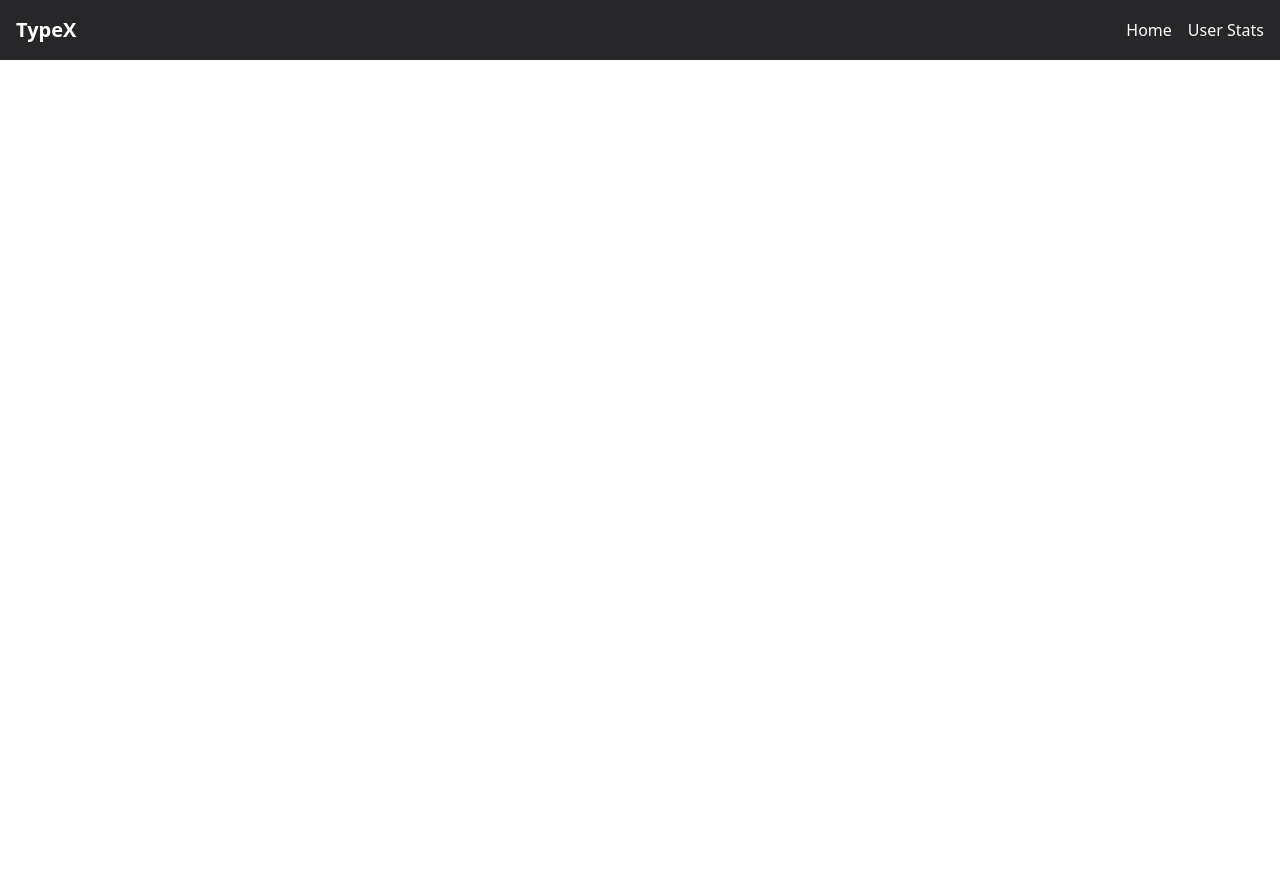
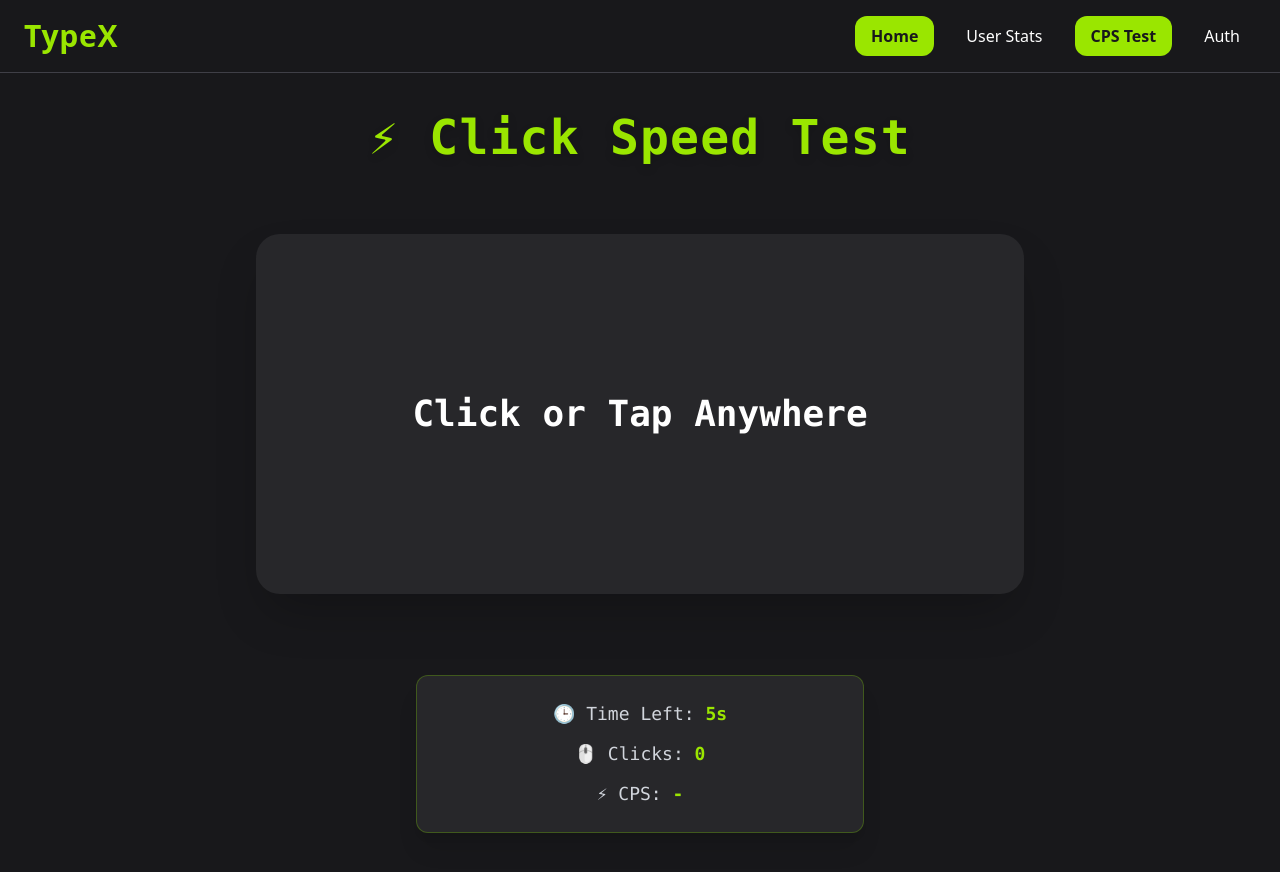
Before and after one commit to lakshay776/MonkeyType, a React (Vite) app in the folder MonkeyType/: page /CPS in a window 1280 px wide. Before the commit the page ends 800 px from the top, so only its background shows below. Built offline with nearby package versions, Linux system fonts and the light colour scheme.

Commit message:
improved the syling and also added the Authentication page. Next is to configure it to firebase and then handle the routing due to authentication

```diff
--- a/MonkeyType/package.json
+++ b/MonkeyType/package.json
@@ -13,6 +13,7 @@
     "@tailwindcss/vite": "^4.1.4",
     "axios": "^1.8.4",
     "chart.js": "^4.4.9",
+    "framer-motion": "^12.7.4",
     "react": "^19.0.0",
     "react-chartjs-2": "^5.3.0",
     "react-dom": "^19.0.0",
--- a/MonkeyType/src/App.jsx
+++ b/MonkeyType/src/App.jsx
@@ -1,9 +1,11 @@
 import ResultProvider from './assets/context/ResultPrvider'
 import Textarea from './components/TextArea'
 import Result from './components/Result'
-
+import Auth from './components/Auth'
 import { BrowserRouter as Router, Routes, Route } from 'react-router-dom'
 import Navbar from './components/Navbar'
+import CPS from './components/CPS'
+
 const App = () => {
   return (
     <ResultProvider>
@@ -11,7 +13,10 @@ const App = () => {
         <Navbar />
         <Routes>
           <Route path="/" element={<Textarea />} />
+          {/* <Route path="/Auth" element={<Auth />} /> */}
           <Route path="/result" element={<Result />} />
+          <Route path="/CPS" element={<CPS/>}/>
+          <Route path="/Auth"element={<Auth/>}/>
         </Routes>
       </Router>
     </ResultProvider>
--- a/MonkeyType/src/assets/context/ResultPrvider.jsx
+++ b/MonkeyType/src/assets/context/ResultPrvider.jsx
@@ -11,8 +11,11 @@ const ResultProvider = ({ children }) => {
     accuracy:0,
     hasRun:false
   })
+  const [cpsData,setcpsData]=useState({
+    cps:0
+  })
   return (
-    <ResultContext.Provider value={{ resultData, setResultData }}>
+    <ResultContext.Provider value={{ resultData, setResultData,cpsData,setcpsData }}>
       {children}
     </ResultContext.Provider>
   )
--- /dev/null
+++ b/MonkeyType/src/components/Auth.jsx
@@ -0,0 +1,50 @@
+import React from 'react';
+
+function Auth() {
+  return (
+    <div className="min-h-screen bg-zinc-900 flex items-center justify-center px-4 font-sans">
+      <div className="bg-zinc-800 w-full max-w-md p-8 rounded-2xl shadow-xl border border-lime-500/20">
+        <h2 className="text-3xl font-bold text-lime-400 text-center mb-6">🔐 Login to TypeX</h2>
+
+        <form className="space-y-6">
+          <div>
+            <label htmlFor="email" className="block text-sm font-medium text-gray-300 mb-1">
+              📧 Email
+            </label>
+            <input
+              type="email"
+              id="email"
+              placeholder="you@example.com"
+              className="w-full px-4 py-2 rounded-xl bg-zinc-700 text-white focus:outline-none focus:ring-2 focus:ring-lime-400 transition"
+            />
+          </div>
+
+          <div>
+            <label htmlFor="password" className="block text-sm font-medium text-gray-300 mb-1">
+              🔒 Password
+            </label>
+            <input
+              type="password"
+              id="password"
+              placeholder="••••••••"
+              className="w-full px-4 py-2 rounded-xl bg-zinc-700 text-white focus:outline-none focus:ring-2 focus:ring-lime-400 transition"
+            />
+          </div>
+
+          <button
+            type="submit"
+            className="w-full bg-lime-400 text-zinc-900 font-semibold py-2 rounded-xl hover:bg-lime-300 transition active:scale-95"
+          >
+            🚀 Login
+          </button>
+        </form>
+
+        <p className="text-sm text-gray-400 mt-6 text-center">
+          Don’t have an account? <span className="text-lime-400 hover:underline cursor-pointer">Sign up</span>
+        </p>
+      </div>
+    </div>
+  );
+}
+
+export default Auth;
--- /dev/null
+++ b/MonkeyType/src/components/CPS.jsx
@@ -0,0 +1,119 @@
+import React, { useState, useEffect, useContext } from "react";
+import { motion, AnimatePresence } from "framer-motion";
+import { ResultContext } from "../assets/context/ResultContext";
+
+// Ripple effect component
+const TapEffect = ({ x, y }) => (
+  <motion.div
+    initial={{ opacity: 0.8, scale: 0 }}
+    animate={{ opacity: 0, scale: 2 }}
+    exit={{ opacity: 0 }}
+    transition={{ duration: 0.5 }}
+    style={{ top: y, left: x }}
+    className="absolute w-16 h-16 bg-lime-400/40 rounded-full pointer-events-none"
+  />
+);
+
+const CpsTester = () => {
+  const [clicks, setClicks] = useState(0);
+  const [timeLeft, setTimeLeft] = useState(5);
+  const [isRunning, setIsRunning] = useState(false);
+  const [tapEffects, setTapEffects] = useState([]);
+  const Value = useContext(ResultContext);
+
+  const handleClick = (e) => {
+    const rect = e.currentTarget.getBoundingClientRect();
+    const x = e.clientX - rect.left - 32;
+    const y = e.clientY - rect.top - 32;
+
+    const id = Date.now();
+    setTapEffects((prev) => [...prev, { id, x, y }]);
+    setTimeout(() => {
+      setTapEffects((prev) => prev.filter((tap) => tap.id !== id));
+    }, 500);
+
+    if (!isRunning) setIsRunning(true);
+    setClicks((prev) => prev + 1);
+  };
+
+  useEffect(() => {
+    if (!isRunning) return;
+    if (timeLeft === 0) {
+      setIsRunning(false);
+      return;
+    }
+
+    const interval = setInterval(() => {
+      setTimeLeft((prev) => prev - 1);
+    }, 1000);
+
+    return () => clearInterval(interval);
+  }, [isRunning, timeLeft]);
+
+  useEffect(() => {
+    if (timeLeft === 0 && isRunning) {
+      setIsRunning(false);
+      Value.setcpsData({ cps: clicks / 5 });
+    }
+  }, [timeLeft, isRunning, clicks, Value]);
+
+  const reset = () => {
+    setClicks(0);
+    setTimeLeft(5);
+    setIsRunning(false);
+    setTapEffects([]);
+  };
+
+  return (
+    <div className="w-full min-h-screen flex flex-col items-center justify-start bg-zinc-900 text-white px-4 py-10 relative overflow-hidden font-mono transition-all duration-300">
+
+      {/* 💡 Stylish Heading */}
+      <h1 className="text-4xl sm:text-5xl font-extrabold tracking-wide text-lime-400 mb-8 drop-shadow-lg text-center">
+        ⚡ Click Speed Test
+      </h1>
+
+      {/* Click area */}
+      <div className="flex-grow flex items-center justify-center w-full">
+        <button
+          onClick={handleClick}
+          disabled={timeLeft === 0}
+          className="relative w-full max-w-3xl h-[45vh] bg-zinc-800 hover:bg-zinc-700 active:scale-95 transition-all duration-300 ease-in-out rounded-3xl shadow-2xl flex items-center justify-center text-2xl sm:text-4xl font-semibold select-none disabled:opacity-50"
+        >
+          Click or Tap Anywhere
+          <AnimatePresence>
+            {tapEffects.map(({ id, x, y }) => (
+              <TapEffect key={id} x={x} y={y} />
+            ))}
+          </AnimatePresence>
+        </button>
+      </div>
+
+      {/* Results Box */}
+      <div className="mt-10 w-full max-w-md bg-zinc-800 border border-lime-500/30 rounded-xl shadow-xl p-6 text-center space-y-3 transition-all duration-300">
+        <p className="text-gray-300 text-lg">
+          🕒 Time Left: <span className="font-bold text-lime-400">{timeLeft}s</span>
+        </p>
+        <p className="text-gray-300 text-lg">
+          🖱️ Clicks: <span className="font-bold text-lime-400">{clicks}</span>
+        </p>
+        <p className="text-gray-300 text-lg">
+          ⚡ CPS:{" "}
+          <span className="font-bold text-lime-400">
+            {timeLeft === 0 ? (clicks / 5).toFixed(2) : "-"}
+          </span>
+        </p>
+
+        {timeLeft === 0 && (
+          <button
+            onClick={reset}
+            className="mt-4 bg-lime-400 text-zinc-900 px-6 py-2 rounded-lg shadow-md hover:bg-lime-300 active:scale-95 transition-all font-medium"
+          >
+            🔄 Try Again
+          </button>
+        )}
+      </div>
+    </div>
+  );
+};
+
+export default CpsTester;
--- a/MonkeyType/src/components/Navbar.jsx
+++ b/MonkeyType/src/components/Navbar.jsx
@@ -1,15 +1,38 @@
-import { Link } from 'react-router-dom'
+import { Link, useLocation } from 'react-router-dom';
 
 const Navbar = () => {
+  const location = useLocation();
+
+  const linkClasses = (path) =>
+    `px-4 py-2 rounded-xl transition duration-200 ${
+      location.pathname === path || location.pathname.startsWith(path)
+        ? 'bg-lime-400 text-zinc-900 font-semibold'
+        : 'text-white hover:bg-zinc-700 hover:text-lime-300'
+    }`;
+
   return (
-    <nav className="bg-zinc-800 p-4 text-white flex  justify-between  items-center">
-      <h1 className="text-xl font-bold">TypeX</h1>
-      <div className="space-x-4">
-        <Link to="/" className="hover:underline">Home</Link>
-        <Link to="/result" className="hover:underline">User Stats</Link>
+    <nav className="bg-zinc-900 border-b border-zinc-700 px-6 py-4 shadow-md font-sans">
+      <div className="max-w-7xl mx-auto flex justify-between items-center">
+        <h1 className="text-2xl sm:text-3xl font-bold text-lime-400 tracking-wide">
+          TypeX
+        </h1>
+        <div className="flex gap-4">
+          <Link to="/" className={linkClasses('/')} aria-label="Home">
+            Home
+          </Link>
+          <Link to="/result" className={linkClasses('/result')} aria-label="User Stats">
+            User Stats
+          </Link>
+          <Link to="/CPS" className={linkClasses('/CPS')} aria-label="CPS Test">
+            CPS Test
+          </Link>
+          <Link to="/Auth" className={linkClasses('/Auth')} aria-label="Authentication">
+            Auth
+          </Link>
+        </div>
       </div>
     </nav>
-  )
-}
+  );
+};
 
-export default Navbar
+export default Navbar;
--- a/MonkeyType/src/components/Result.jsx
+++ b/MonkeyType/src/components/Result.jsx
@@ -22,10 +22,43 @@ ChartJS.register(
   Legend
 );
 
+const commonOptions = {
+  responsive: true,
+  maintainAspectRatio: false,
+  scales: {
+    x: {
+      ticks: { color: '#ccc' },
+      grid: { color: 'rgba(255,255,255,0.05)' }
+    },
+    y: {
+      ticks: { color: '#ccc' },
+      grid: { color: 'rgba(255,255,255,0.05)' }
+    }
+  },
+  plugins: {
+    legend: {
+      labels: {
+        color: '#fff',
+        font: {
+          size: 12
+        }
+      }
+    },
+    tooltip: {
+      backgroundColor: '#333',
+      titleColor: '#fff',
+      bodyColor: '#ddd'
+    }
+  }
+};
+
 const Result = () => {
   const Value = useContext(ResultContext);
   const [chartData1, setChartData1] = useState({});
   const [chartData2, setChartData2] = useState({});
+  const [chartData3, setChartData3] = useState({});
+
+  // Typing Chart
   useEffect(() => {
     const resultKey = "typingResults";
     const existingData = JSON.parse(localStorage.getItem(resultKey)) || {};
@@ -35,7 +68,6 @@ const Result = () => {
 
     const timestamps = Object.keys(existingData);
     const formattedTimestamps = timestamps.map(t => new Date(t).toLocaleTimeString());
-
     const wpmData = timestamps.map(t => existingData[t].wpm);
     const accuracyData = timestamps.map(t => (existingData[t].accuracy || 0) * 100);
 
@@ -45,7 +77,7 @@ const Result = () => {
         {
           label: 'Words Per Minute (WPM)',
           data: wpmData,
-          borderColor: 'rgba(34, 197, 94, 1)', // lime-green
+          borderColor: 'rgba(34, 197, 94, 1)',
           backgroundColor: 'rgba(34, 197, 94, 0.2)',
           fill: true,
           tension: 0.3
@@ -59,7 +91,7 @@ const Result = () => {
         {
           label: 'Accuracy (%)',
           data: accuracyData,
-          borderColor: 'rgba(59, 130, 246, 1)', // blue
+          borderColor: 'rgba(59, 130, 246, 1)',
           backgroundColor: 'rgba(59, 130, 246, 0.2)',
           fill: true,
           tension: 0.3
@@ -68,32 +100,67 @@ const Result = () => {
     });
   }, [Value.resultData]);
 
+  // CPS Chart
+  useEffect(() => {
+    const cpsKey = "cpsResults";
+    const existingData = JSON.parse(localStorage.getItem(cpsKey)) || {};
+    const uniqueKey = new Date().toISOString();
+    existingData[uniqueKey] = Value.cpsData;
+    localStorage.setItem(cpsKey, JSON.stringify(existingData));
+
+    const timestamps = Object.keys(existingData);
+    const formattedTimestamps = timestamps.map(t => new Date(t).toLocaleTimeString());
+    const clickData = timestamps.map(t => existingData[t].cps);
+
+    setChartData3({
+      labels: formattedTimestamps,
+      datasets: [
+        {
+          label: 'Clicks Per Second (CPS)',
+          data: clickData,
+          borderColor: 'rgba(255, 206, 86, 1)',
+          backgroundColor: 'rgba(255, 206, 86, 0.2)',
+          fill: true,
+          tension: 0.3
+        }
+      ]
+    });
+  }, [Value.cpsData]);
+
   return (
-    <div className="min-h-screen bg-zinc-900 text-white p-8">
-      <h2 className="text-3xl font-bold mb-6 text-lime-400">Last Test Stats</h2>
-      <div className="mb-4">
+    <div className="min-h-screen bg-zinc-900 text-white px-4 py-8 font-sans">
+      <h2 className="text-3xl font-bold mb-6 text-lime-400 text-center">Last Test Stats</h2>
+
+      <div className="mb-8 space-y-2 text-center text-base sm:text-lg max-w-lg mx-auto">
         <p>✅ Correct: <span className="text-lime-400">{Value.resultData.correct}</span></p>
         <p>❌ Wrong: <span className="text-red-400">{Value.resultData.wrong}</span></p>
         <p>⌨️ WPM: <span className="text-blue-400">{Value.resultData.wpm.toFixed(2)}</span></p>
         <p>🧪 Validity: <span className="text-yellow-400">{Value.resultData.validity}</span></p>
         <p>🎯 Accuracy: <span className="text-indigo-400">{(Value.resultData.accuracy * 100).toFixed(2)}%</span></p>
+        <p>🖱️ CPS: <span className="text-pink-400">{Value.cpsData.cps}</span></p>
       </div>
-      <h3 className="text-2xl font-semibold mb-2 text-lime-300">📈 Progress Chart</h3>
-      {chartData1.labels ? (
-        <div className="bg-zinc-800 p-4 rounded-lg shadow-lg">
-          <Line data={chartData1} />
-        </div>
-      ) : (
-        <p className="text-zinc-400">Loading chart...</p>
-      )}
-      <br />
-      {chartData2.labels ? (
-        <div className="bg-zinc-800 p-4 rounded-lg shadow-lg">
-          <Line data={chartData2} />
-        </div>
-      ) : (
-        <p className="text-zinc-400">Loading chart...</p>
-      )}
+
+      <h3 className="text-2xl sm:text-3xl font-semibold text-lime-300 mb-6 text-center">
+        📈 Progress Charts
+      </h3>
+
+      <div className="w-full flex flex-wrap justify-center gap-6">
+        {chartData1.labels && (
+          <div className="bg-zinc-800 border border-zinc-700 rounded-xl p-4 shadow-lg w-full sm:w-[90%] md:w-[600px] h-[300px] mx-auto">
+            <Line data={chartData1} options={commonOptions} />
+          </div>
+        )}
+        {chartData2.labels && (
+          <div className="bg-zinc-800 border border-zinc-700 rounded-xl p-4 shadow-lg w-full sm:w-[90%] md:w-[600px] h-[300px] mx-auto">
+            <Line data={chartData2} options={commonOptions} />
+          </div>
+        )}
+        {chartData3.labels && (
+          <div className="bg-zinc-800 border border-zinc-700 rounded-xl p-4 shadow-lg w-full sm:w-[90%] md:w-[600px] h-[300px] mx-auto">
+            <Line data={chartData3} options={commonOptions} />
+          </div>
+        )}
+      </div>
     </div>
   );
 };
--- a/MonkeyType/src/components/TextArea.jsx
+++ b/MonkeyType/src/components/TextArea.jsx
@@ -158,6 +158,12 @@ function TextArea() {
 
   return (
     <div className="flex flex-col items-center justify-center min-h-screen px-4 py-8 bg-zinc-900 text-white font-mono transition-all duration-300">
+
+      {/* 💡 Updated Heading */}
+      <h1 className="text-4xl sm:text-5xl font-extrabold tracking-wide text-lime-400 mb-6 drop-shadow-lg text-center">
+        🧠 Test Your Speed
+      </h1>
+
       <div className="max-w-3xl w-full text-xl mb-4">
         <span className="text-lime-400">{sampleText.slice(0, text.length)}</span>
         <span className="text-zinc-600">{sampleText.slice(text.length)}</span>
```
Also changed, not shown: 1 other file (tests, documents, lock files or other folders).
